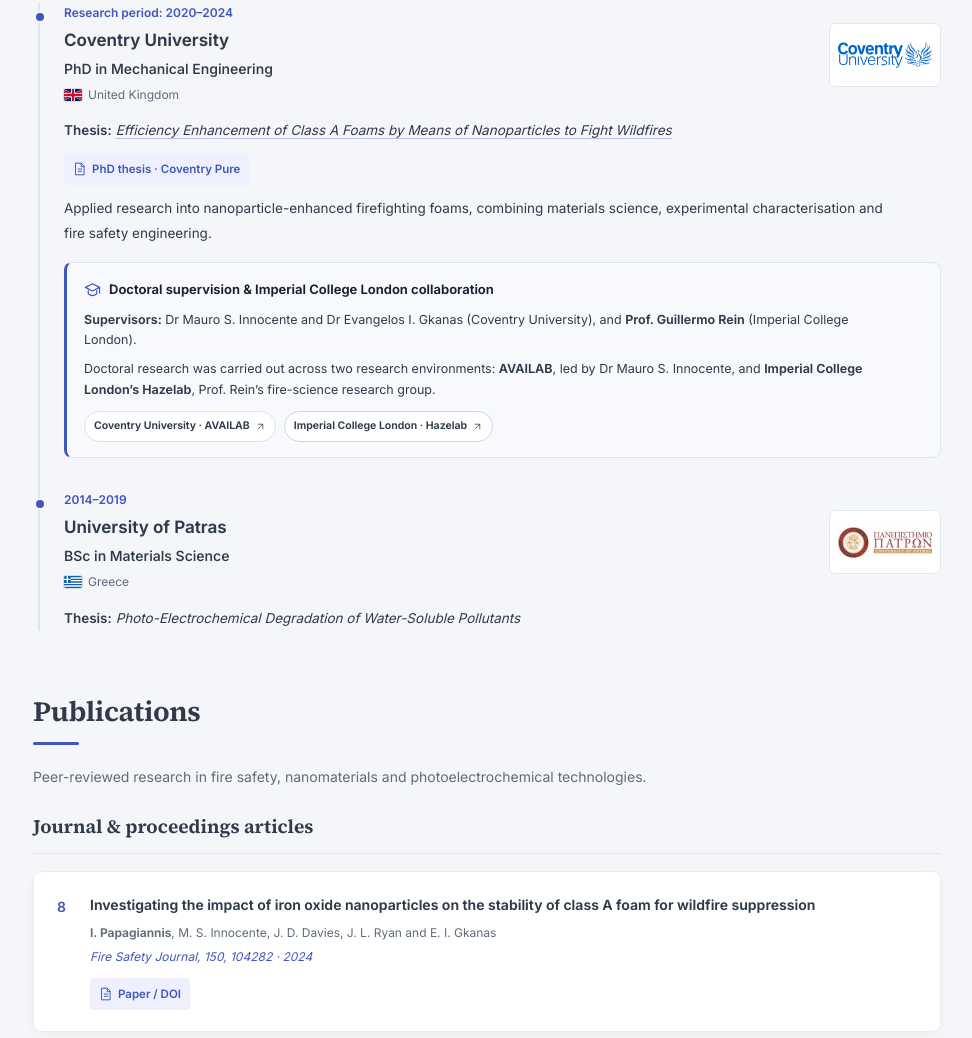
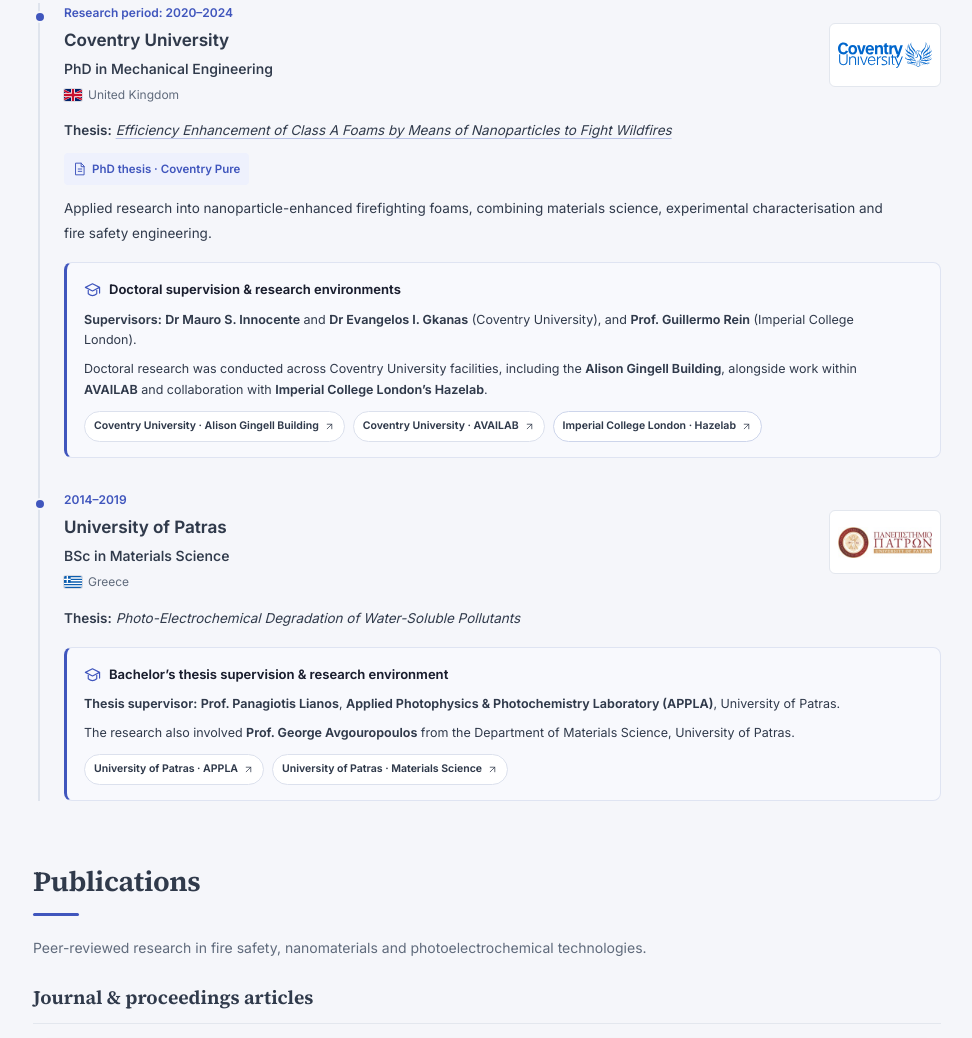
Before and after one commit to papagiai/papagiai.github.io, a plain HTML site: page index.html in a window 1280 px wide. Shown: the part 3053-4091 px from the top of the page, without its empty margins (283-1255 px from the left). Drawn offline with Linux system fonts and the light colour scheme.

Commit message:
Expand PhD and BSc supervision and research environments

```diff
--- a/index.html
+++ b/index.html
@@ -143,17 +143,36 @@
           <div class="phd-collaboration">
             <div class="phd-collaboration-heading">
               <svg class="icon" aria-hidden="true" focusable="false"><use href="#i-study"/></svg>
-              <strong>Doctoral supervision &amp; Imperial College London collaboration</strong>
+              <strong>Doctoral supervision &amp; research environments</strong>
             </div>
-            <p><strong>Supervisors:</strong> Dr Mauro S. Innocente and Dr Evangelos I. Gkanas (Coventry University), and <a href="https://www.imperial.ac.uk/people/g.rein" target="_blank" rel="noopener noreferrer"><strong>Prof. Guillermo Rein</strong></a> (Imperial College London).</p>
-            <p>Doctoral research was carried out across two research environments: <a href="https://availab.org/" target="_blank" rel="noopener noreferrer"><strong>AVAILAB</strong></a>, led by Dr Mauro S. Innocente, and <a href="https://www.imperial.ac.uk/hazelab/" target="_blank" rel="noopener noreferrer"><strong>Imperial College London’s Hazelab</strong></a>, Prof. Rein’s fire-science research group.</p>
+            <p><strong>Supervisors:</strong> <a href="https://pureportal.coventry.ac.uk/en/persons/mauro-innocente" target="_blank" rel="noopener noreferrer"><strong>Dr Mauro S. Innocente</strong></a> and <a href="https://www.coventry.ac.uk/life-on-campus/staff-directory/engineering-environment-and-computing/dr-evangelos-gkanas/" target="_blank" rel="noopener noreferrer"><strong>Dr Evangelos I. Gkanas</strong></a> (Coventry University), and <a href="https://www.imperial.ac.uk/people/g.rein" target="_blank" rel="noopener noreferrer"><strong>Prof. Guillermo Rein</strong></a> (Imperial College London).</p>
+            <p>Doctoral research was conducted across Coventry University facilities, including the <a href="https://www.coventry.ac.uk/the-university/about-coventry-university/our-buildings/alison-gingell/" target="_blank" rel="noopener noreferrer"><strong>Alison Gingell Building</strong></a>, alongside work within <a href="https://availab.org/" target="_blank" rel="noopener noreferrer"><strong>AVAILAB</strong></a> and collaboration with <a href="https://www.imperial.ac.uk/hazelab/" target="_blank" rel="noopener noreferrer"><strong>Imperial College London’s Hazelab</strong></a>.</p>
             <div class="institution-tags">
+              <a class="institution-tag" href="https://www.coventry.ac.uk/the-university/about-coventry-university/our-buildings/alison-gingell/" target="_blank" rel="noopener noreferrer">Coventry University · Alison Gingell Building <svg class="icon" aria-hidden="true" focusable="false"><use href="#i-arrow"/></svg></a>
               <a class="institution-tag" href="https://availab.org/" target="_blank" rel="noopener noreferrer">Coventry University · AVAILAB <svg class="icon" aria-hidden="true" focusable="false"><use href="#i-arrow"/></svg></a>
               <a class="institution-tag institution-tag-imperial" href="https://www.imperial.ac.uk/hazelab/" target="_blank" rel="noopener noreferrer">Imperial College London · Hazelab <svg class="icon" aria-hidden="true" focusable="false"><use href="#i-arrow"/></svg></a>
             </div>
           </div>
         </li>
-        <li><div class="content-with-logo"><div class="content-main"><p class="date">2014–2019</p><h3>University of Patras</h3><h4>BSc in Materials Science</h4><p class="location"><span class="country-inline"><img class="flag-icon" src="assets/images/flags/greece.svg" alt="" width="18" height="12" loading="lazy" decoding="async">Greece</span></p></div><div class="org-logo-wrap"><img class="inline-logo" src="assets/images/logos/patras.jpg" alt="University of Patras logo" width="112" height="64" loading="lazy" decoding="async"></div></div><p><span class="label">Thesis:</span> <em>Photo-Electrochemical Degradation of Water-Soluble Pollutants</em></p></li>
+        <li>
+          <div class="content-with-logo">
+            <div class="content-main"><p class="date">2014–2019</p><h3>University of Patras</h3><h4>BSc in Materials Science</h4><p class="location"><span class="country-inline"><img class="flag-icon" src="assets/images/flags/greece.svg" alt="" width="18" height="12" loading="lazy" decoding="async">Greece</span></p></div>
+            <div class="org-logo-wrap"><img class="inline-logo" src="assets/images/logos/patras.jpg" alt="University of Patras logo" width="112" height="64" loading="lazy" decoding="async"></div>
+          </div>
+          <p><span class="label">Thesis:</span> <em>Photo-Electrochemical Degradation of Water-Soluble Pollutants</em></p>
+          <div class="phd-collaboration">
+            <div class="phd-collaboration-heading">
+              <svg class="icon" aria-hidden="true" focusable="false"><use href="#i-study"/></svg>
+              <strong>Bachelor’s thesis supervision &amp; research environment</strong>
+            </div>
+            <p><strong>Thesis supervisor:</strong> <a href="https://www.chemeng.upatras.gr/en/personnel/emeritus/107?language=en" target="_blank" rel="noopener noreferrer"><strong>Prof. Panagiotis Lianos</strong></a>, <a href="https://phd-chemeng.upatras.gr/en/node/321" target="_blank" rel="noopener noreferrer"><strong>Applied Photophysics &amp; Photochemistry Laboratory (APPLA)</strong></a>, University of Patras.</p>
+            <p>The research also involved <a href="https://matersci.upatras.gr/en/people/faculty/avgouropoulos" target="_blank" rel="noopener noreferrer"><strong>Prof. George Avgouropoulos</strong></a> from the Department of Materials Science, University of Patras.</p>
+            <div class="institution-tags">
+              <a class="institution-tag" href="https://phd-chemeng.upatras.gr/en/node/321" target="_blank" rel="noopener noreferrer">University of Patras · APPLA <svg class="icon" aria-hidden="true" focusable="false"><use href="#i-arrow"/></svg></a>
+              <a class="institution-tag" href="https://matersci.upatras.gr/en/" target="_blank" rel="noopener noreferrer">University of Patras · Materials Science <svg class="icon" aria-hidden="true" focusable="false"><use href="#i-arrow"/></svg></a>
+            </div>
+          </div>
+        </li>
       </ol>
     </section>
 
```
